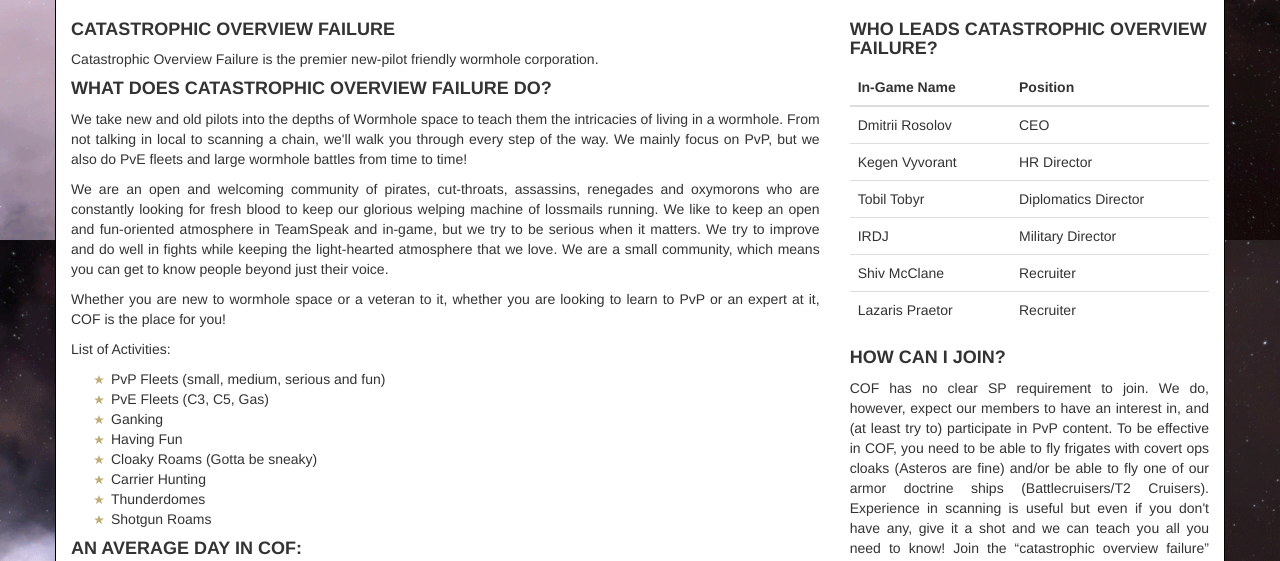
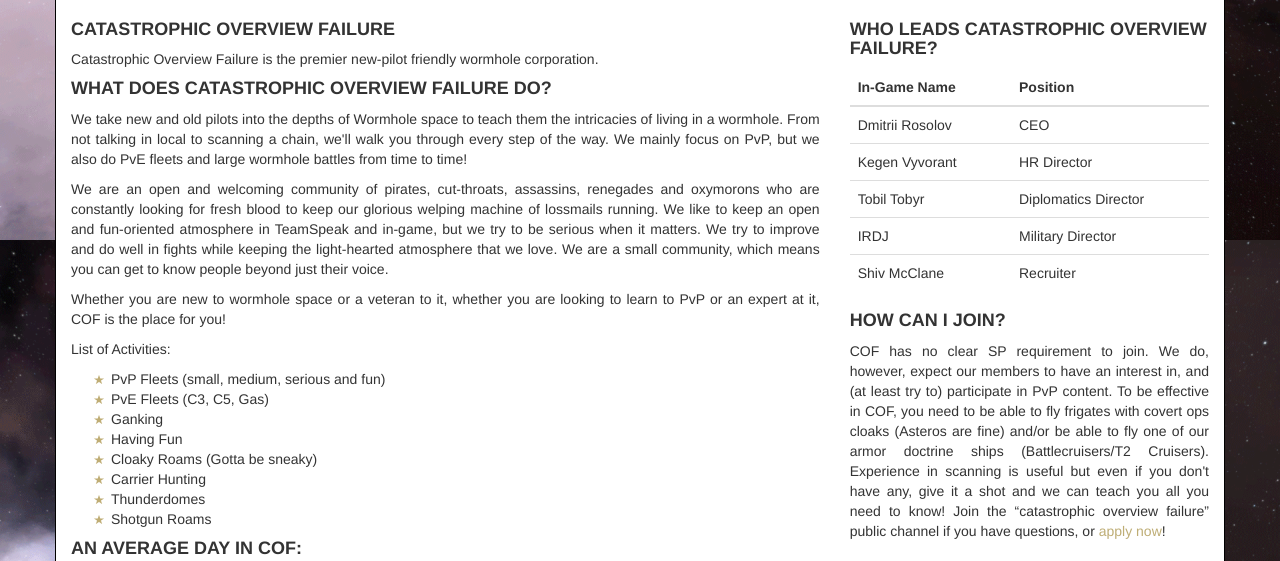
Before and after one commit to seandsanders/cof-core, a Django app: template cofouter/templates/cof_about.html in a window 1280 px wide. Shown: the part 560-1121 px from the top of the page. Run offline with Django 3.2, Linux system fonts and the light colour scheme; the template is opened without the code that fills it, so the values that code supplies are empty; some libraries are stand-ins or nearby versions.

Commit message:
Removed Lazaris as recruiter.

```diff
--- a/cofouter/templates/cof_about.html
+++ b/cofouter/templates/cof_about.html
@@ -67,10 +67,6 @@
           <td>Shiv McClane</td>
           <td>Recruiter</td>
         </tr>
-        <tr>
-          <td>Lazaris Praetor</td>
-          <td>Recruiter</td>
-        </tr>
       </tbody>
     </table>
     <h4>How Can I Join?</h4>
--- a/cofouter/templates/cof_layout.html
+++ b/cofouter/templates/cof_layout.html
@@ -88,7 +88,7 @@
           </div>
           <div class="col-md-5 col-sm-5 col-xs-12 text-right">
             <p class="text-muted">IN GAME CHANNEL: CATASTROPHIC OVERVIEW FAILURE</p>
-            <p class="text-muted"><strong>CEO: </strong><a href="https://zkillboard.com/kill/49167226/">Dmitrii Rosolov</a> <strong>Recruitment: </strong><a href="https://zkillboard.com/kill/45915143/">Shiv McClane</a> or <a href="https://zkillboard.com/kill/45711227/">Lazaris Praetor</a></p>
+            <p class="text-muted"><strong>CEO: </strong><a href="https://zkillboard.com/kill/49167226/">Dmitrii Rosolov</a> <strong>Recruitment: </strong><a href="https://zkillboard.com/kill/45915143/">Shiv McClane</a></p>
           </div>
         </div>
       </div>
```
